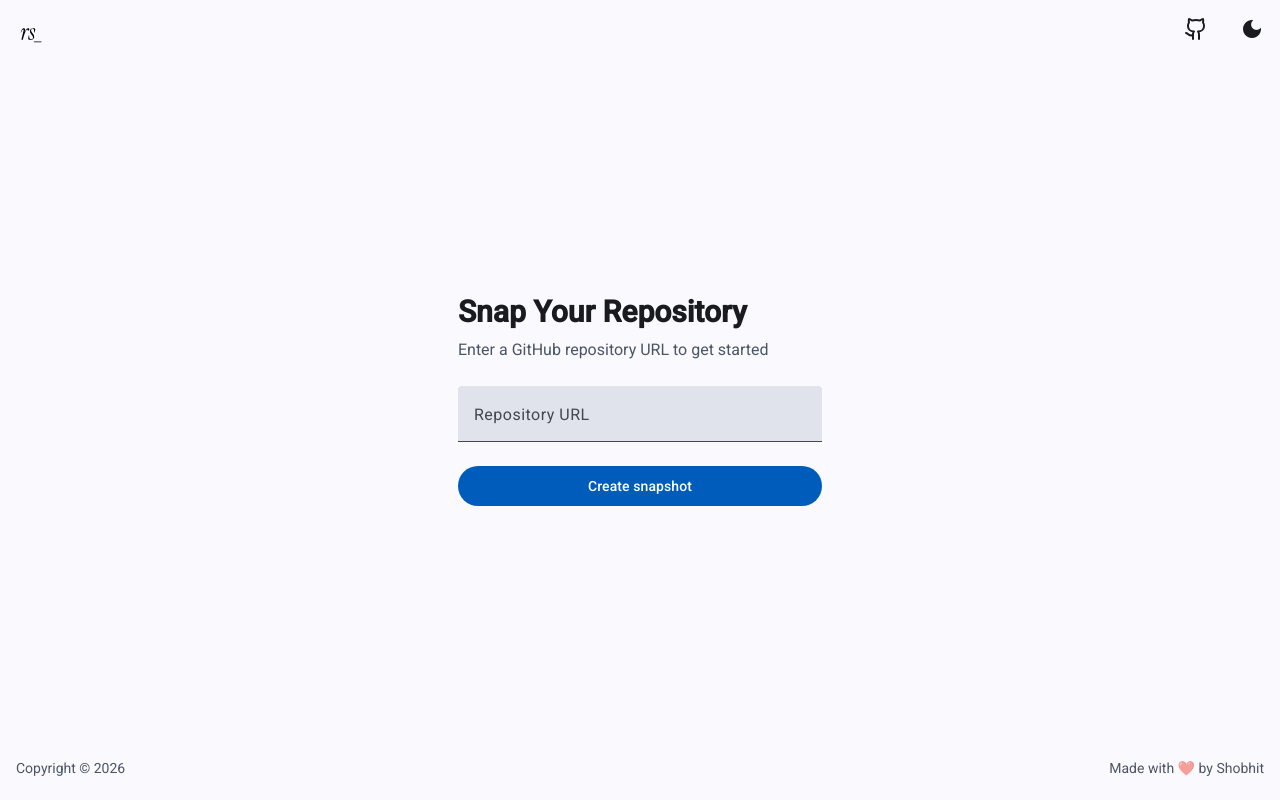
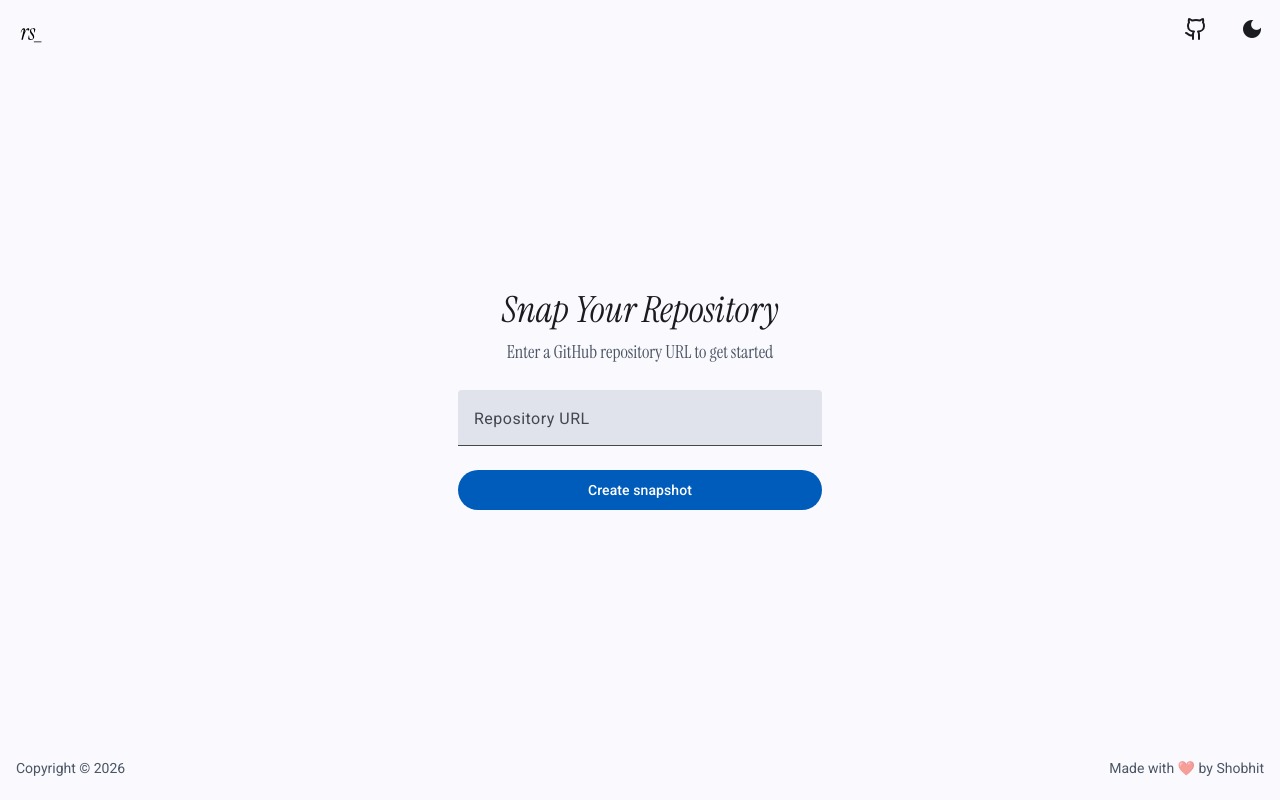
Before and after one commit to devndesigner6/snap-your-repo, an Angular app: page / in a window 1280 px wide. Built offline with nearby package versions, Linux system fonts and the light colour scheme.

Commit message:
feat: add instrument serif font (#6)

```diff
--- a/src/app/components/github-form/github-form.html
+++ b/src/app/components/github-form/github-form.html
@@ -1,7 +1,7 @@
 <form class="w-full max-w-[600px] px-4 sm:px-6 space-y-6">
-  <div class="space-y-2">
-    <h1 class="text-2xl sm:text-3xl font-bold">Snap Your Repository</h1>
-    <p class="text-sm sm:text-base text-gray-600 dark:text-gray-400">
+  <div class="space-y-2 flex flex-col items-center">
+    <h1 class="text-3xl sm:text-4xl font-bold instrument-serif-italic">Snap Your Repository</h1>
+    <p class="text-md sm:text-lg text-gray-600 dark:text-gray-400 instrument-serif">
       Enter a GitHub repository URL to get started
     </p>
   </div>
--- a/src/styles.css
+++ b/src/styles.css
@@ -1,5 +1,6 @@
 /* You can add global styles to this file, and also import other style files */
 
+@import url('https://fonts.googleapis.com/css2?family=Instrument+Serif:ital@0;1&display=swap');
 @import 'tailwindcss';
 
 html,
@@ -21,3 +22,15 @@ body {
 [data-theme='dark'] .logo-filter {
   filter: brightness(0) invert(1); /* Makes it white */
 }
+
+.instrument-serif {
+  font-family: "Instrument Serif", serif;
+  font-weight: 400;
+  font-style: normal;
+}
+
+.instrument-serif-italic {
+  font-family: "Instrument Serif", serif;
+  font-weight: 400;
+  font-style: italic;
+}
```
